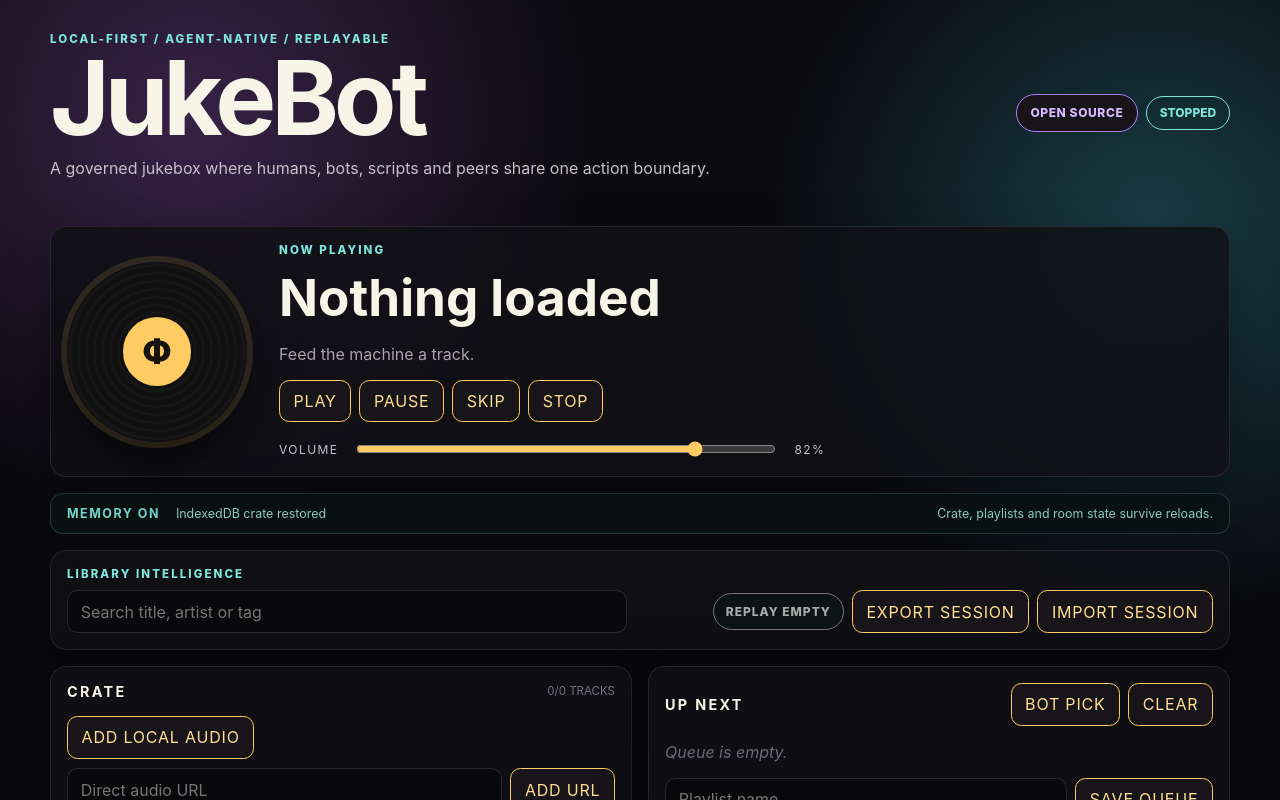
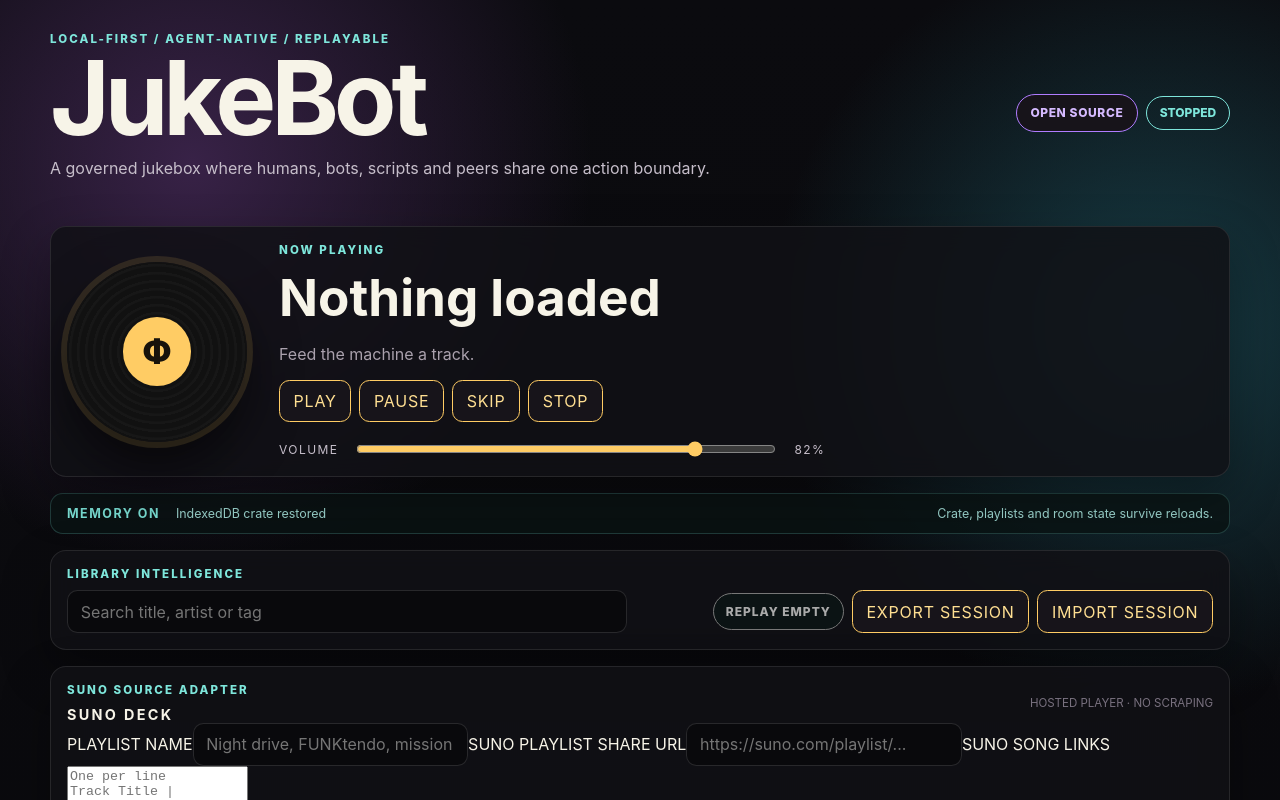
Before and after one commit to MichaelWave369/JukeBot, a React (Vite) app: page / in a window 1280 px wide. Shown: the top 800 px of the page. Built offline with nearby package versions, Linux system fonts and the light colour scheme.

Commit message:
feat: mount Suno Deck and export its playlist manifests

```diff
--- a/src/App.tsx
+++ b/src/App.tsx
@@ -1,6 +1,7 @@
 import { useEffect, useMemo, useState } from "react";
 import type { ChangeEvent } from "react";
 import { BrowserAudioAdapter } from "./audio/browserAudio";
+import { SunoDeck } from "./components/SunoDeck";
 import { assessBundle, createBundle, parseBundle } from "./core/bundle";
 import { validateReplay } from "./core/replay";
 import { JukeRuntime } from "./core/runtime";
@@ -10,6 +11,7 @@
   Playlist,
   Receipt,
   RoomState,
+  SunoPlaylist,
   Track,
   TrackMetadataPatch,
 } from "./core/types";
@@ -47,6 +49,7 @@
   const [search, setSearch] = useState("");
   const [playlistName, setPlaylistName] = useState("");
   const [playlists, setPlaylists] = useState<Playlist[]>([]);
+  const [sunoPlaylists, setSunoPlaylists] = useState<SunoPlaylist[]>([]);
   const [editingTrackId, setEditingTrackId] = useState<string | null>(null);
   const [editTitle, setEditTitle] = useState("");
   const [editArtist, setEditArtist] = useState("");
@@ -68,10 +71,16 @@
   async function refreshPlaylists() {
     if (!persistence) {
       setPlaylists([]);
+      setSunoPlaylists([]);
       return;
     }
     try {
-      setPlaylists(await persistence.listPlaylists());
+      const [nativePlaylists, sunoSources] = await Promise.all([
+        persistence.listPlaylists(),
+        persistence.listSunoPlaylists(),
+      ]);
+      setPlaylists(nativePlaylists);
+      setSunoPlaylists(sunoSources);
     } catch {
       setNotice("Could not read saved playlists");
     }
@@ -268,7 +277,7 @@
   }
 
   function exportSession() {
-    const bundle = createBundle(state, receipts, playlists);
+    const bundle = createBundle(state, receipts, playlists, sunoPlaylists);
     const blob = new Blob([JSON.stringify(bundle, null, 2)], {
       type: "application/json",
     });
@@ -403,6 +412,13 @@
           </label>
         </div>
       </section>
+
+      <SunoDeck
+        persistence={persistence}
+        playlists={sunoPlaylists}
+        onPlaylistsChange={setSunoPlaylists}
+        onNotice={setNotice}
+      />
 
       <section className="grid">
         <div className="panel">
```
